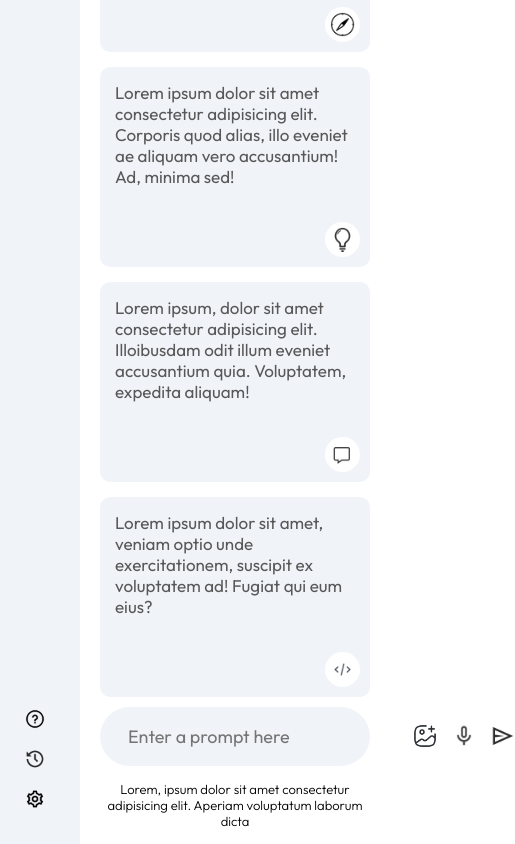
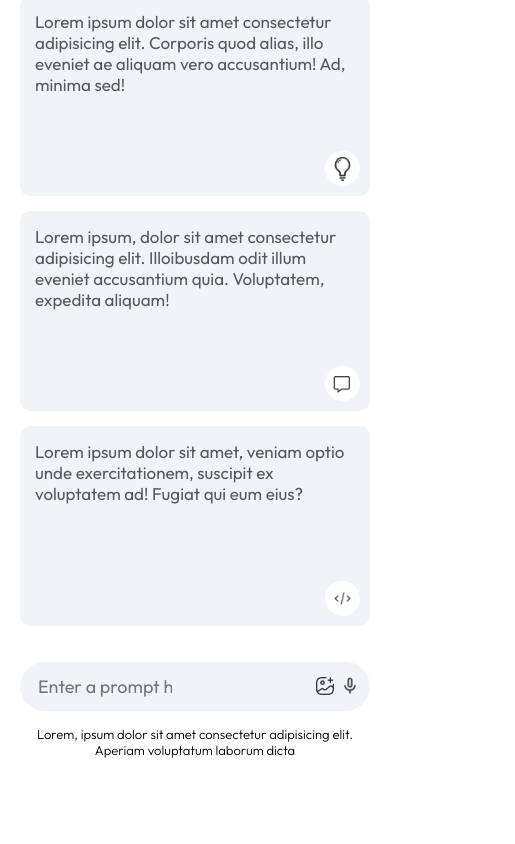
Before and after one commit to vaibhavvyas32/gemini-clone, a React (Vite) app: page / in a window 390 px wide. Shown: the part 743-1587 px from the top of the page, 515 px wide, since content can reach past the window. After the commit the page ends 1516 px from the top, so only its background shows below. Built offline with nearby package versions, Linux system fonts and the light colour scheme; no server answers.

Commit message:
add styling for mobile, fadeIn animations

```diff
--- a/src/components/Main/Main.css
+++ b/src/components/Main/Main.css
@@ -178,3 +178,22 @@
     font-weight: 300;
     line-height: 1.8;
 }
+
+@media (max-width: 600px) {
+    .main-bottom input {
+        flex: none;
+        width: 150px;
+    }
+
+    .main-bottom img {
+        width: 20px;
+    }
+
+    .search-box {
+        padding: 5px 10px;
+    }
+
+    .search-box div {
+        gap: 5px;
+    }
+}
--- a/src/components/Main/Main.tsx
+++ b/src/components/Main/Main.tsx
@@ -67,7 +67,7 @@
                         <div>
                             <img src={assets.gallery_icon} alt="" />
                             <img src={assets.mic_icon} alt="" />
-                            <img onClick={() => onSent()} src={assets.send_icon} alt="" />
+                            {input ? <img onClick={() => onSent()} src={assets.send_icon} alt="" /> : null}
                         </div>
                     </div>
                     <p className="bottom-info">
--- a/src/components/Sidebar/Sidebar.css
+++ b/src/components/Sidebar/Sidebar.css
@@ -33,6 +33,7 @@
 .sidebar .recent {
     display: flex;
     flex-direction: column;
+    animation: fadeIn 1.5s;
 }
 
 .sidebar .recent-title {
@@ -64,3 +65,10 @@
     padding-right: 10px;
     cursor: pointer;
 }
+
+
+@media (max-width: 600px) {
+    .sidebar {
+        display: none;
+    }
+}
--- a/src/index.css
+++ b/src/index.css
@@ -10,4 +10,16 @@
 #root {
   min-height: 100vh;
   display: flex;
+  animation: fadeIn 1.5s;
 }
+
+
+@keyframes fadeIn {
+  0% {
+    opacity: 0;
+  }
+
+  100% {
+    opacity: 1;
+  }
+}
```
